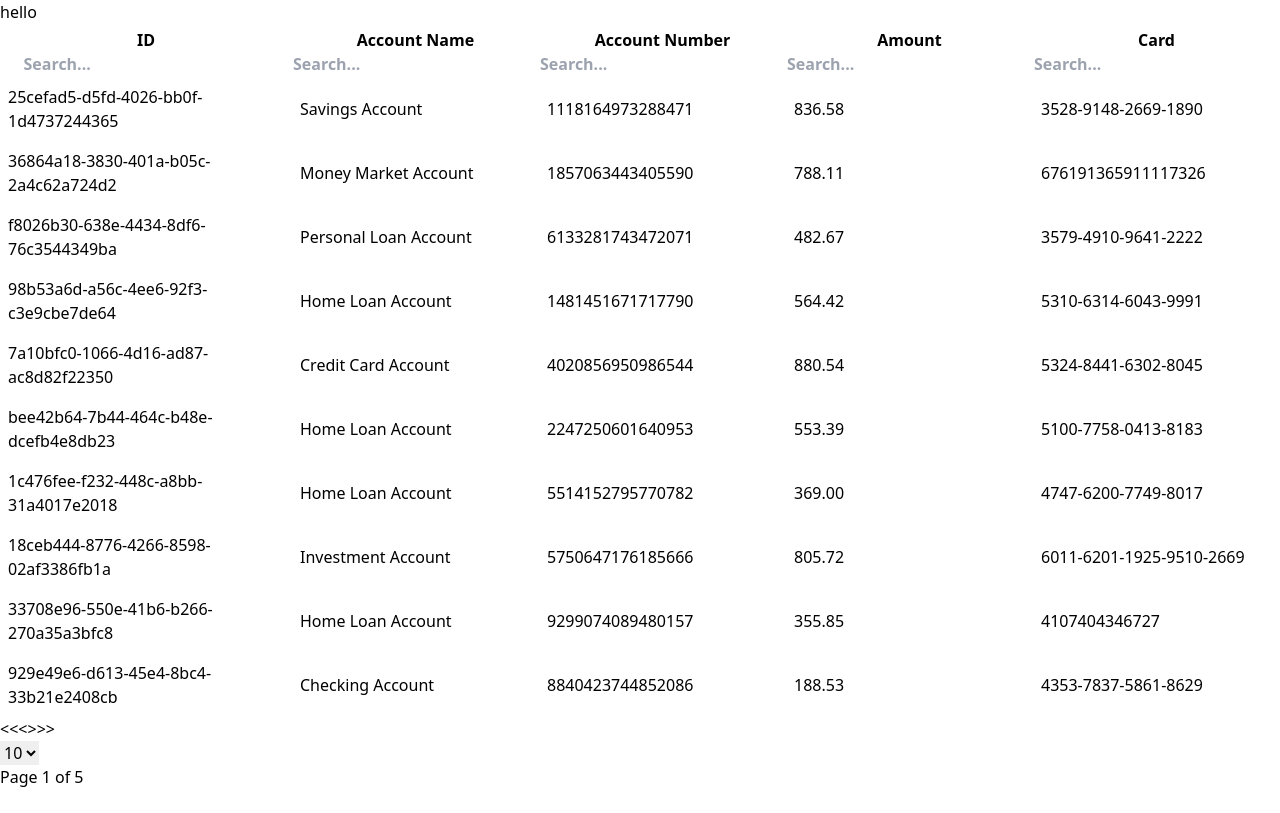
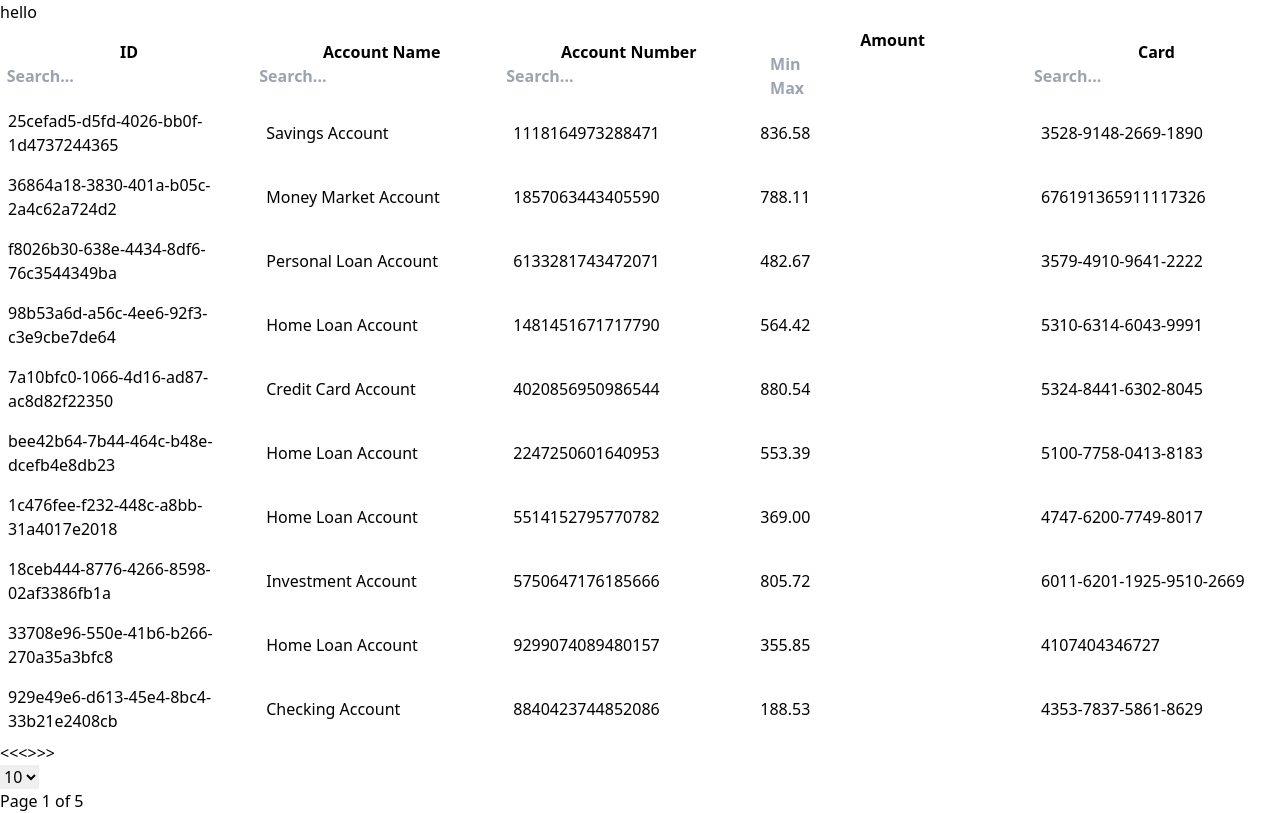
Before and after one commit to developerjoydebnath/react-dnd-table, a React (Vite) app: page / in a window 1280 px wide. Built offline with nearby package versions, Linux system fonts and the light colour scheme.

Commit message:
min max filtered added

```diff
--- a/src/components/DraggableTableHeader.jsx
+++ b/src/components/DraggableTableHeader.jsx
@@ -79,11 +79,34 @@ export const DraggableTableHeader = ({
     }
 
 
+
     // eslint-disable-next-line react/prop-types
     return <th className="px-2" style={{background: isDragging ? '#ddd' : ''}} ref={ref}>
         <div>
             <div>{column?.heading}</div>
             <div className="my-1.5">
+                {column?.id === 'amount' ?
+                    <span className="flex items-center gap-2 justify-center">
+                        <input
+                            type='number'
+                            min={0}
+                            id={`${column?.id}_min`}
+                            value={filterValue[column?.id]}
+                            onChange={(e) => filter(e)}
+                            placeholder="Min"
+                            className="w-16 ps-2 text-sm font-normal outline-none rounded py-0.5 text-gray-500"
+                        />
+                        <input
+                            type='number'
+                            min={0}
+                            id={`${column?.id}_max`}
+                            value={filterValue[column?.id]}
+                            onChange={(e) => filter(e)}
+                            placeholder="Max"
+                            className="w-16 ps-2 text-sm font-normal outline-none rounded py-0.5 text-gray-500"
+                        />
+                    </span>
+                    :
                     <input
                         type={inputType(column?.id)}
                         name=""
@@ -93,6 +116,7 @@ export const DraggableTableHeader = ({
                         placeholder="Search..."
                         className="w-32 ps-2 text-sm font-normal outline-none rounded py-0.5 text-gray-500"
                     />
+                }
             </div>
         </div>
     </th>
--- a/src/components/Pagination.jsx
+++ b/src/components/Pagination.jsx
@@ -6,17 +6,18 @@ import React from 'react';
 const Pagination = ({
     setTotalPages,
     totalPages,
-    data,
     itemsPerPage,
     pageNumber,
     setPageNumber,
-    setItemsPerPage
+    setItemsPerPage,
+    totalData
 }) => {
+
 
         // total page
         React.useEffect(() => {
             // set the total page value to the state
-            const total = Math.ceil(data?.length / itemsPerPage)
+            const total = Math.ceil(totalData / itemsPerPage)
             setTotalPages(total)
 
             // adjust last page if the jump to last page
@@ -24,7 +25,11 @@ const Pagination = ({
                 setPageNumber(totalPages)
             }
 
-        }, [pageNumber, itemsPerPage, data, totalPages])
+            if(pageNumber === 0 && totalPages !== 0) {
+                setPageNumber(1)
+            }
+
+        }, [pageNumber, itemsPerPage, totalData, totalPages])
 
 
 
--- a/src/components/table/Table.jsx
+++ b/src/components/table/Table.jsx
@@ -1,6 +1,6 @@
 /* eslint-disable react/prop-types */
 /* eslint-disable no-unused-vars */
-import React from "react";
+import React, { useEffect } from "react";
 import { DraggableRow } from "../DraggableRow";
 import { DraggableTableHeader } from "../DraggableTableHeader";
 import Pagination from "../Pagination";
@@ -21,32 +21,37 @@ export const Table = ({
     // filter state
     const [filterValue, setFilterValue] = React.useState({
         id : '',
-        amount: '',
+        amount_min: '',
+        amount_max: 600,
         card_number: '',
         account_number: '',
         account_name: '',
     })
 
+
     // items per page
     const [itemsPerPage, setItemsPerPage] = React.useState(10);
 
     // page number
-    const [pageNumber, setPageNumber] = React.useState(1)
+    const [pageNumber, setPageNumber] = React.useState(1);
+
+    // total data after filtering
+    const [totalData, setTotalData] = React.useState(data?.length);
 
     // total page
-    const [totalPages, setTotalPages] = React.useState(Math.ceil(data.length / itemsPerPage))
+    const [totalPages, setTotalPages] = React.useState(Math.ceil(totalData / itemsPerPage));
 
 
     // get the column data by heading ids
     const tableColumns = columnOrder.map(col => {
-        return columns.find(column => col === column.id)
-    })
+        return columns.find(column => col === column.id);
+    });
 
 
     // get the row data by row ordering
     const tableRows = rowOrder.map(row => {
         return data.find(r => r.id === row)
-    })
+    });
 
 
     // set filtering text to the local state
@@ -58,26 +63,46 @@ export const Table = ({
                 return setFilterValue({...filterValue, account_name : e?.target?.value.toLowerCase()})
             case 'card':
                 return setFilterValue({...filterValue, card_number : Number(e?.target?.value)})
-            case 'amount':
-                return setFilterValue({...filterValue, amount : Number(e?.target?.value)})
+            case 'amount_min':
+                return setFilterValue({...filterValue, amount_min : Number(e?.target?.value)})
+            case 'amount_max':
+                return setFilterValue({...filterValue, amount_max : Number(e?.target?.value)})
             case 'account_number':
-                return setFilterValue({...filterValue, account_number : Number(e?.target?.value)})
+                return setFilterValue({...filterValue, account_number : (e?.target?.value)})
             default:
                 return;
         }
     }
 
+
     // search filter with pagination
-    const filteredData = tableRows.filter(row => {
+    const searchFilteredData = tableRows.filter(row => {
+
         return (
             row.id.toLowerCase().includes(filterValue.id) &&
             row.account_name.toLowerCase().includes(filterValue.account_name) &&
             row.account_number.includes(filterValue.account_number) &&
             row.card_number.includes(filterValue.card_number) &&
-            row.amount.includes(filterValue.amount)
+            row.amount > filterValue.amount_min &&
+            row.amount < filterValue.amount_max
         )
 
-    }).slice((pageNumber - 1) * itemsPerPage, pageNumber * itemsPerPage)
+    })
+
+
+    const paginationData = searchFilteredData.slice((pageNumber - 1) * itemsPerPage, pageNumber * itemsPerPage)
+
+
+    useEffect(() => {
+        setTotalData(searchFilteredData?.length)
+    }, [searchFilteredData])
+
+
+    useEffect(() => {
+        // maximum amount of table
+        const maxAmount = Math.max(...data.map(d => (parseInt(d.amount)))) + 1;
+        setFilterValue({...filterValue, amount_max: maxAmount})
+    }, [])
 
 
     return (
@@ -103,7 +128,7 @@ export const Table = ({
                 </thead>
 
                 <tbody>
-                    {filteredData
+                    {paginationData
                     .map((row, index) => (
 
                         <DraggableRow
@@ -122,11 +147,11 @@ export const Table = ({
                 <Pagination
                     setTotalPages={setTotalPages}
                     totalPages={totalPages}
-                    data={data}
                     itemsPerPage={itemsPerPage}
                     pageNumber={pageNumber}
                     setPageNumber={setPageNumber}
                     setItemsPerPage={setItemsPerPage}
+                    totalData={totalData}
                 />
             </div>
         </div>
```
Lines whose indentation alone changed are shown as unchanged.
